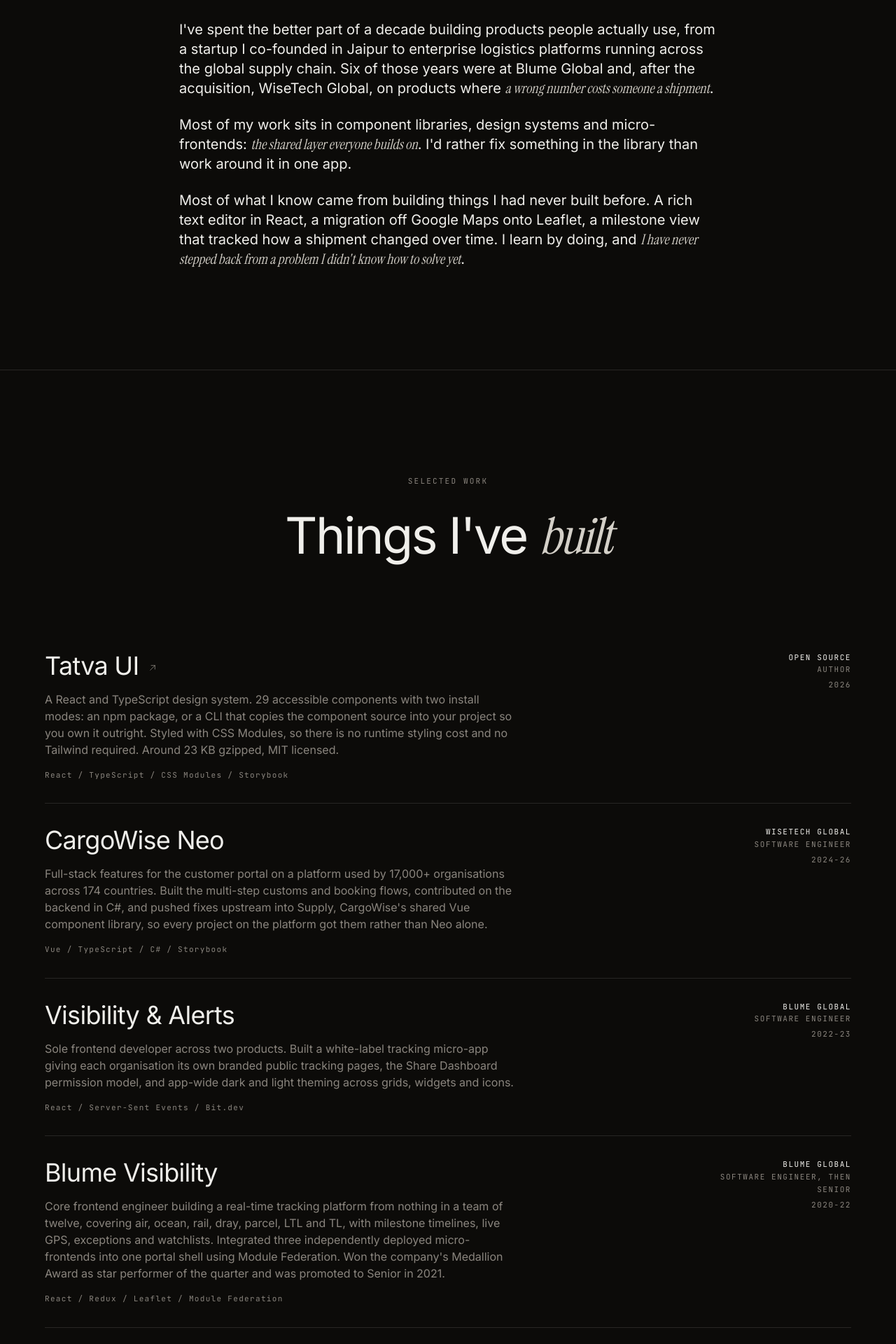
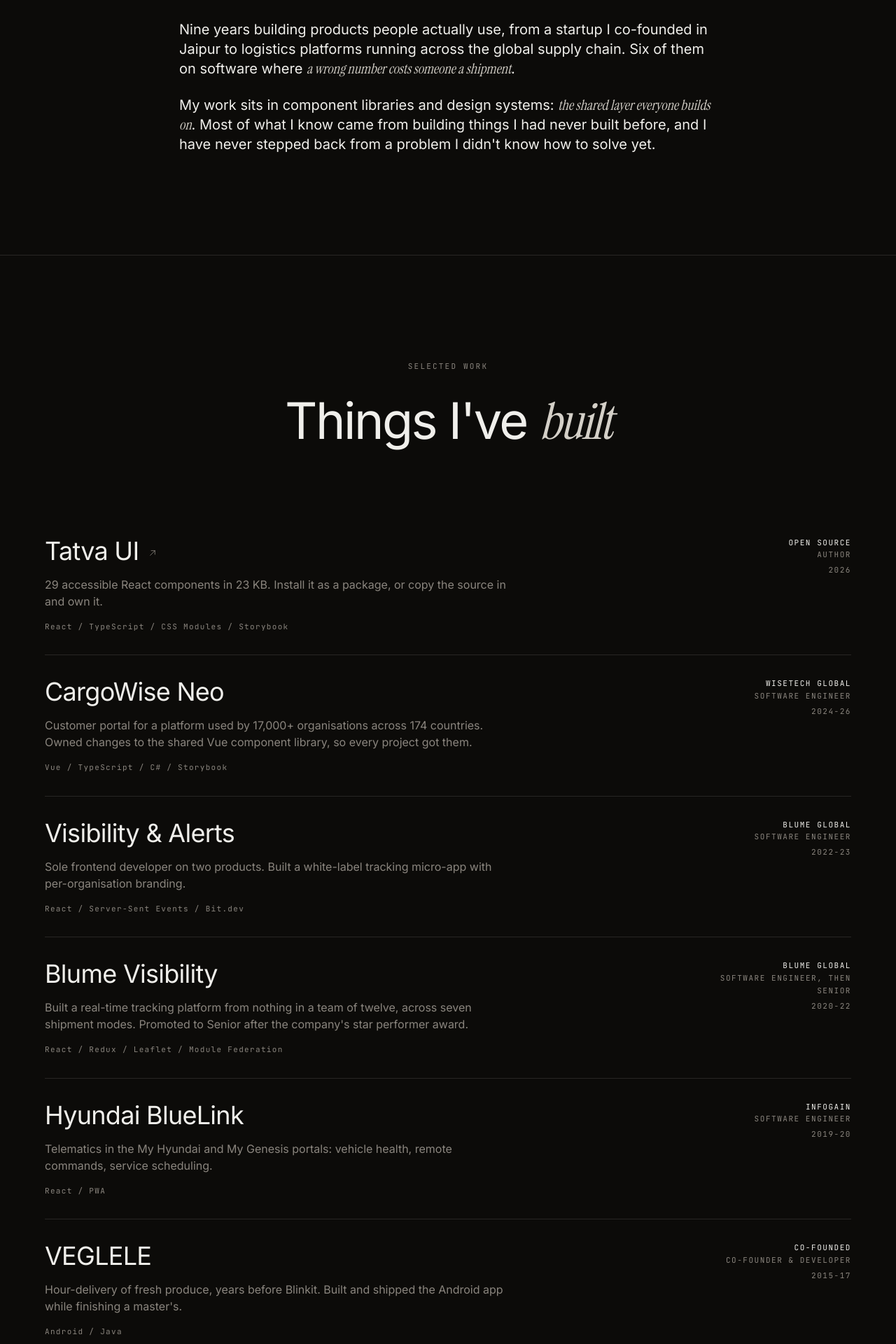
Before and after one commit to dixant/dixantsharma.com, a Next.js app: page / in a window 1280 px wide. Shown: the part 1200-3120 px from the top of the page at 70% size. Built offline with nearby package versions, Linux system fonts and the light colour scheme.

Commit message:
tighten copy across work, about and stack

```diff
--- a/src/content/site.ts
+++ b/src/content/site.ts
@@ -65,7 +65,7 @@
     role: "Author",
     period: "2026",
     summary:
-      "A React and TypeScript design system. 29 accessible components with two install modes: an npm package, or a CLI that copies the component source into your project so you own it outright. Styled with CSS Modules, so there is no runtime styling cost and no Tailwind required. Around 23 KB gzipped, MIT licensed.",
+      "29 accessible React components in 23 KB. Install it as a package, or copy the source in and own it.",
     stack: ["React", "TypeScript", "CSS Modules", "Storybook"],
     href: "https://dixant.github.io/tatva-ui/",
     preview: "Live docs",
@@ -76,7 +76,7 @@
     role: "Software Engineer",
     period: "2024-26",
     summary:
-      "Full-stack features for the customer portal on a platform used by 17,000+ organisations across 174 countries. Built the multi-step customs and booking flows, contributed on the backend in C#, and pushed fixes upstream into Supply, CargoWise's shared Vue component library, so every project on the platform got them rather than Neo alone.",
+      "Customer portal for a platform used by 17,000+ organisations across 174 countries. Owned changes to the shared Vue component library, so every project got them.",
     stack: ["Vue", "TypeScript", "C#", "Storybook"],
     preview: "Fortune 500 scale",
   },
@@ -86,7 +86,7 @@
     role: "Software Engineer",
     period: "2022-23",
     summary:
-      "Sole frontend developer across two products. Built a white-label tracking micro-app giving each organisation its own branded public tracking pages, the Share Dashboard permission model, and app-wide dark and light theming across grids, widgets and icons.",
+      "Sole frontend developer on two products. Built a white-label tracking micro-app with per-organisation branding.",
     stack: ["React", "Server-Sent Events", "Bit.dev"],
     preview: "Sole frontend dev",
   },
@@ -96,7 +96,7 @@
     role: "Software Engineer, then Senior",
     period: "2020-22",
     summary:
-      "Core frontend engineer building a real-time tracking platform from nothing in a team of twelve, covering air, ocean, rail, dray, parcel, LTL and TL, with milestone timelines, live GPS, exceptions and watchlists. Integrated three independently deployed micro-frontends into one portal shell using Module Federation. Won the company's Medallion Award as star performer of the quarter and was promoted to Senior in 2021.",
+      "Built a real-time tracking platform from nothing in a team of twelve, across seven shipment modes. Promoted to Senior after the company's star performer award.",
     stack: ["React", "Redux", "Leaflet", "Module Federation"],
     preview: "Built from nothing",
   },
@@ -106,7 +106,7 @@
     role: "Software Engineer",
     period: "2019-20",
     summary:
-      "Telematics and connected-services integration in the My Hyundai and My Genesis portals, covering vehicle health, remote commands and service scheduling, plus a progressive web app for remote climate, battery and headlight control.",
+      "Telematics in the My Hyundai and My Genesis portals: vehicle health, remote commands, service scheduling.",
     stack: ["React", "PWA"],
     preview: "Connected vehicles",
   },
@@ -116,7 +116,7 @@
     role: "Co-Founder & Developer",
     period: "2015-17",
     summary:
-      "Farm-to-consumer produce delivered in under an hour, at below-market prices, built and shipped years before Blinkit or Zepto existed. Wrote the Android app end to end and ran business development and investor meetings while finishing a master's degree.",
+      "Hour-delivery of fresh produce, years before Blinkit. Built and shipped the Android app while finishing a master's.",
     stack: ["Android", "Java"],
     preview: "Quick commerce, early",
   },
@@ -159,15 +159,13 @@
     heading: { plain: "A short", italic: "introduction" } satisfies Heading,
     label: "About",
     body: [
-      "I've spent the better part of a decade building products people actually use, from a startup I co-founded in Jaipur to enterprise logistics platforms running across the global supply chain. Six of those years were at Blume Global and, after the acquisition, WiseTech Global, on products where a wrong number costs someone a shipment.",
-      "Most of my work sits in component libraries, design systems and micro-frontends: the shared layer everyone builds on. I'd rather fix something in the library than work around it in one app.",
-      "Most of what I know came from building things I had never built before. A rich text editor in React, a migration off Google Maps onto Leaflet, a milestone view that tracked how a shipment changed over time. I learn by doing, and I have never stepped back from a problem I didn't know how to solve yet.",
+      "Nine years building products people actually use, from a startup I co-founded in Jaipur to logistics platforms running across the global supply chain. Six of them on software where a wrong number costs someone a shipment.",
+      "My work sits in component libraries and design systems: the shared layer everyone builds on. Most of what I know came from building things I had never built before, and I have never stepped back from a problem I didn't know how to solve yet.",
     ],
     /** Phrases italicized inline for accent. Must appear verbatim in `body`. */
     accents: [
       "a wrong number costs someone a shipment",
       "the shared layer everyone builds on",
-      "I have never stepped back from a problem I didn't know how to solve yet",
     ],
   },
 
@@ -191,27 +189,17 @@
       { tech: "React" },
       " and ",
       { tech: "Vue" },
-      ", wiring state with ",
-      { tech: "Redux" },
-      " and ",
-      { tech: "Vuex" },
-      ". I document components in ",
+      ". Components documented in ",
       { tech: "Storybook" },
-      ", test them with ",
+      ", tested with ",
       { tech: "Vitest" },
-      ", and build with ",
-      { tech: "Vite" },
-      ". I've stitched independently deployed apps together using ",
+      ". ",
       { tech: "Module Federation" },
-      ", drawn a lot of maps with ",
+      " for independently deployed apps, ",
       { tech: "Leaflet" },
-      ", and shipped mobile with ",
+      " for maps, ",
       { tech: "React Native" },
-      ". On the backend it's usually ",
-      { tech: "Node" },
-      " and ",
-      { tech: "REST" },
-      ".",
+      " for mobile.",
     ] as const,
   },
 
```
